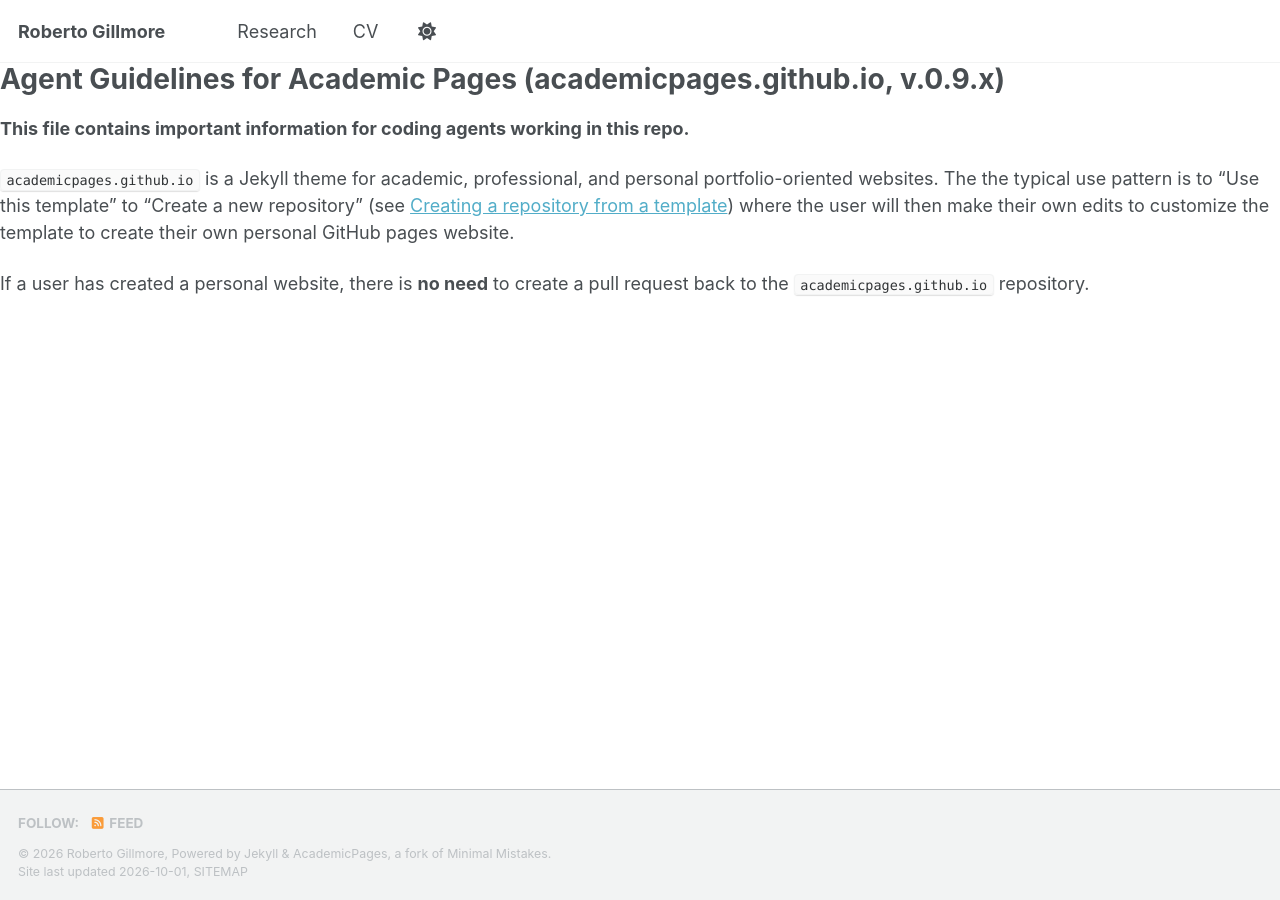
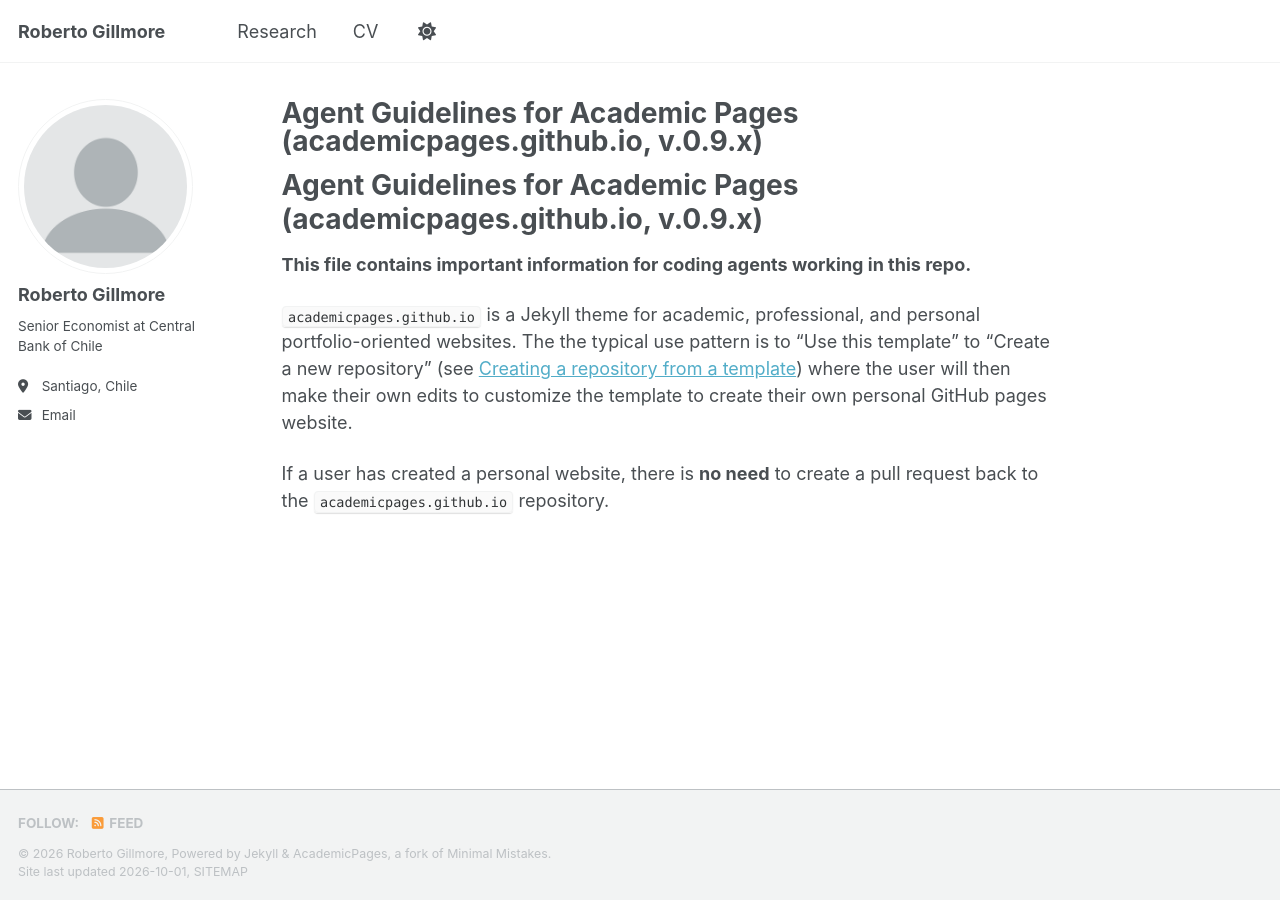
Before and after one commit to robertogillmore/robertogillmore.github.io, a Jekyll site: the page built from AGENTS.md, in a window 1280 px wide. Built offline with Jekyll 4.4.1, drawn with Linux system fonts in a browser that asks for light colours; our own code applies the rules of GitHub Pages for plain Markdown files; a style sheet for code colours, icons or effects is not loaded; some of the changed lines change nothing that is shown.

Commit message:
_config.yml

```diff
--- a/_config.yml
+++ b/_config.yml
@@ -2,9 +2,62 @@
 locale                   : "en-US"
 title                    : "Roberto Gillmore"
 title_separator          : "-"
-name                     : &name "Roberto Gillmore"
-description              : &description "Senior Economist | Central Bank of Chile"
+name                     : "Roberto Gillmore"
+description              : "Senior Economist | Central Bank of Chile"
 url                      : "https://robertogillmore.github.io"
 baseurl                  : ""
 repository               : "robertogillmore/robertogillmore.github.io"
-teaser                   : null
+
+# Site Author
+author:
+  name             : "Roberto Gillmore"
+  avatar           : "profile.png"
+  bio              : "Senior Economist at Central Bank of Chile"
+  location         : "Santiago, Chile"
+  email            : "roberto.gillmore@gmail.com"
+
+# Reading Files
+include:
+  - .htaccess
+  - _pages
+exclude:
+  - "*.sublime-project"
+  - "*.sublime-workspace"
+  - vendor
+  - .asset-cache
+  - .bundle
+  - .jekyll-assets
+  - .sass-cache
+  - assets/js/plugins
+  - assets/js/_main.js
+  - build.sh
+  - Capfile
+  - CHANGELOG
+  - config
+  - Gemfile
+  - Gruntfile.js
+  - gulpfile.js
+  - LICENSE
+  - log
+  - node_modules
+  - Rakefile
+  - README
+  - tmp
+
+# Defaults
+defaults:
+  # _pages
+  - scope:
+      path: ""
+      type: "pages"
+    values:
+      layout: "single"
+      author_profile: true
+
+# Plugins
+plugins:
+  - jekyll-paginate
+  - jekyll-sitemap
+  - jekyll-gist
+  - jekyll-feed
+  - jemoji
```
